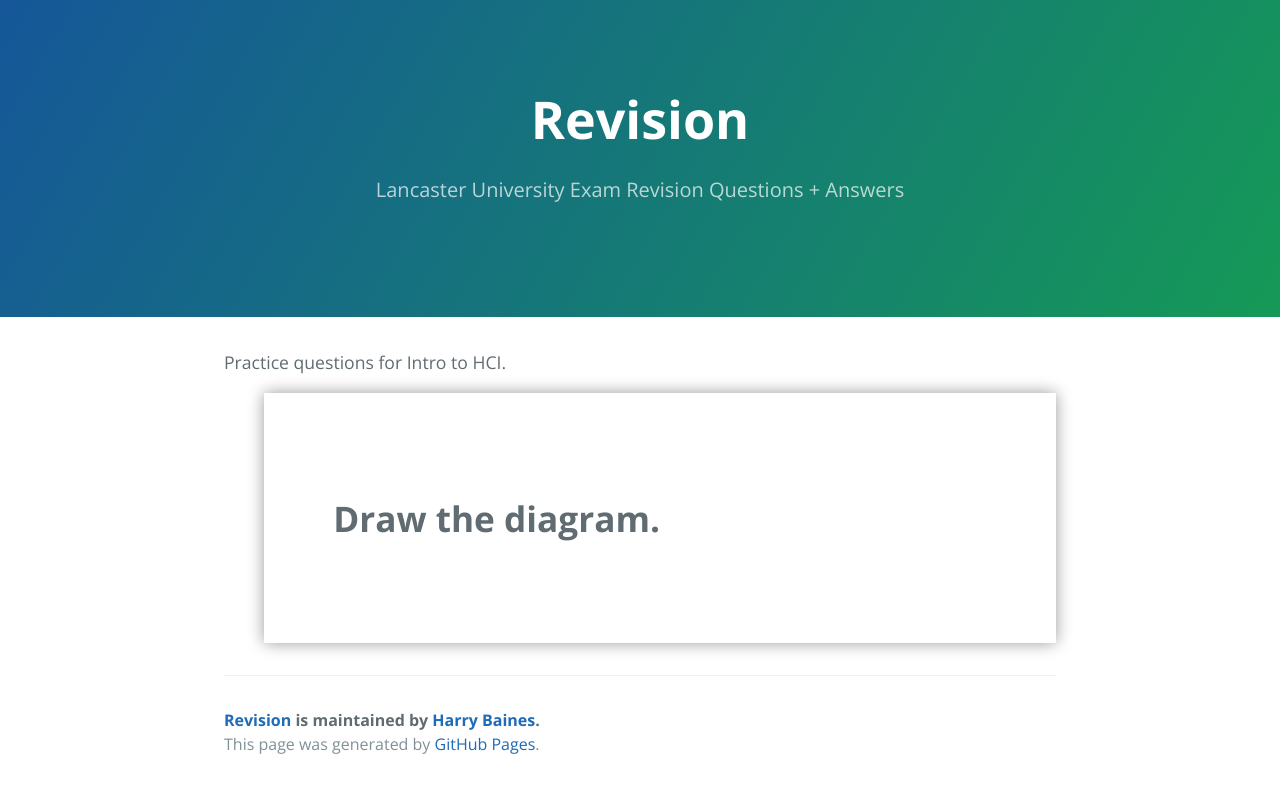
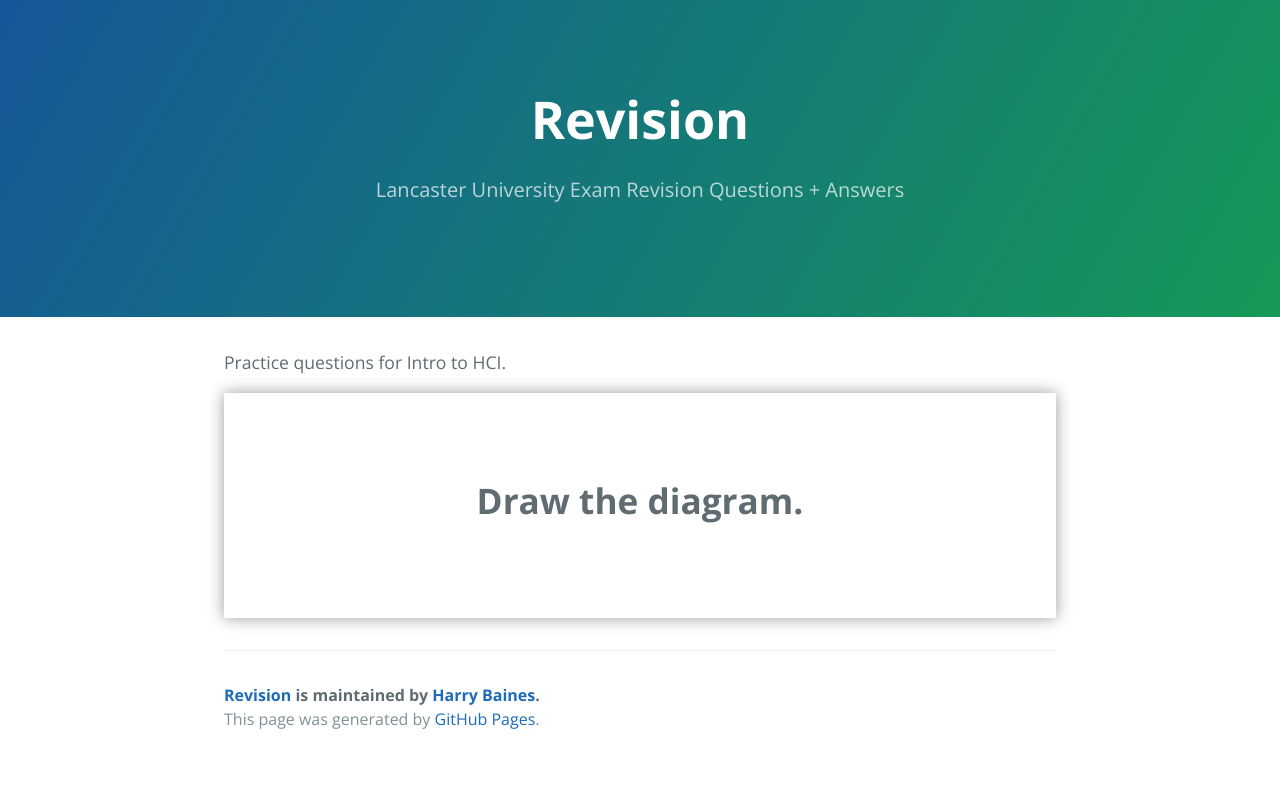
Before and after one commit to harryb0905/Exam-Revision, a Jekyll site: the page built from _topics/SCC.202/Intro to HCI.html, in a window 1280 px wide. Shown: the top 793 px of the page. Built offline with Jekyll 4.4.1, drawn with Linux system fonts in a browser that asks for light colours.

Commit message:
Fixed CSS

```diff
--- a/css/cayman.css
+++ b/css/cayman.css
@@ -215,10 +215,14 @@ a:hover { text-decoration: underline; }
 	bottom: 0;
 }
 
+ul {
+  list-style-type: none;
+  padding: 0;
+}
 .questions-list {
 	list-style-type: none;
 	padding: 0;
-	padding: 25px 10px 25px 10px;
+	padding: 25px 15px 0px 15px;
 	text-align: center;
 	background-color: white;
   box-shadow: 0 0 15px rgba(0,0,0,0.4);
@@ -262,7 +266,6 @@ a:hover { text-decoration: underline; }
 .flipper {
   transition: 0.6s;
   transform-style: preserve-3d;
-
   position: relative;
 }
 
@@ -271,9 +274,11 @@ a:hover { text-decoration: underline; }
   -webkit-backface-visibility: hidden;
   backface-visibility: hidden;
   position: absolute;
-  top: 50%;
-  right: 50%;
-  transform: translateX(-50%) translateY(-50%);
+  text-align: center;
+  display:flex;
+  align-items: center; /* Vertical center alignment */
+  justify-content: center; /* Horizontal center alignment */
+  width: 100%;
 }
 
 /* front pane, placed above back */
```
Also changed, not shown: _layouts/questions.html (indentation only).
